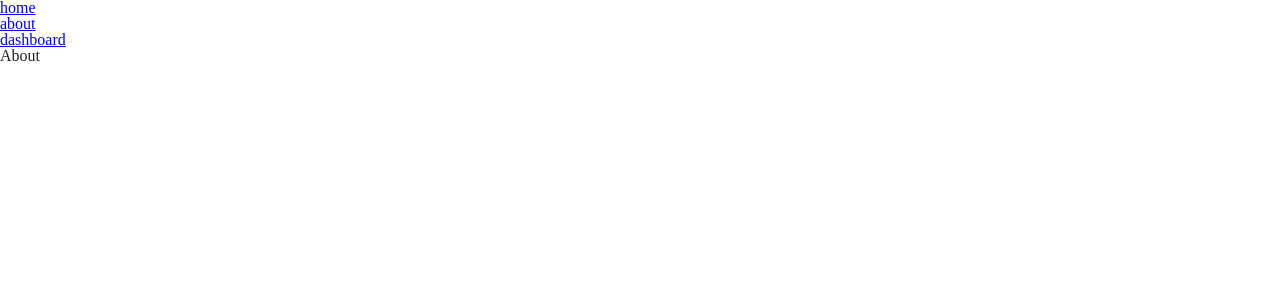
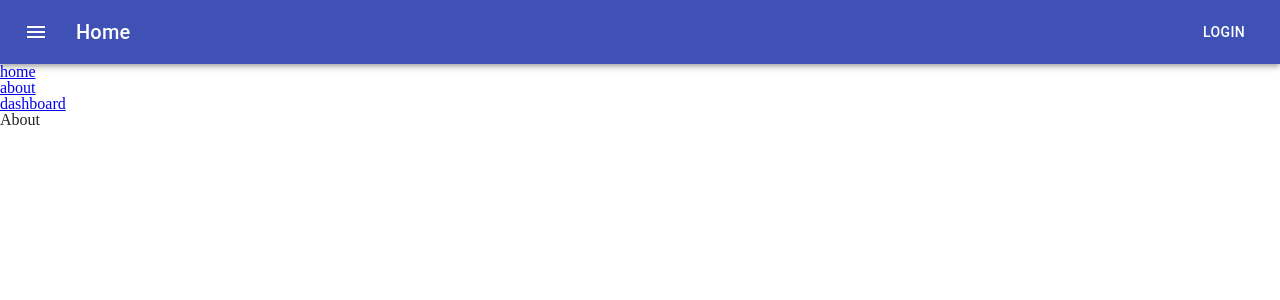
Before and after one commit to TBA-projects/new_react, a React (Create React App) app: page /about in a window 1280 px wide. Shown: the top 300 px of the page. Built offline with nearby package versions, Linux system fonts and the light colour scheme.

Commit message:
go go go

```diff
--- a/src/App.js
+++ b/src/App.js
@@ -7,7 +7,8 @@
   Link
 } from "react-router-dom";
 
-//Layouts
+//components
+import AppBar from './components/AppBar';
 
 //routes
 import routes from './routes';
@@ -17,7 +18,6 @@
   const getRoutes = (routes) => {
     return routes.map((prop, key) => {
       if (prop.layout === "/") {
-        console.log(prop.component)
         return (
           <Route
             exact
@@ -35,6 +35,7 @@
   return (
     <Router>
       <>
+        <AppBar routes={[routes]} props={{Route}}/>
         <ul>
           <li>
             <Link to='/'>home</Link>
--- a/src/components/AppBar/AppBar.js
+++ b/src/components/AppBar/AppBar.js
@@ -1,9 +1,53 @@
 import React from 'react';
+import { makeStyles } from '@material-ui/core/styles';
+import AppBar from '@material-ui/core/AppBar';
+import Toolbar from '@material-ui/core/Toolbar';
+import Typography from '@material-ui/core/Typography';
+import Button from '@material-ui/core/Button';
+import IconButton from '@material-ui/core/IconButton';
+import MenuIcon from '@material-ui/icons/Menu';
 
-const AppBar = () => {
+const useStyles = makeStyles(theme => ({
+    root: {
+        flexGrow: 1,
+    },
+    menuButton: {
+        marginRight: theme.spacing(2),
+    },
+    title: {
+        flexGrow: 1,
+    },
+}));
+
+const TopBar = (props) => {
+    const classes = useStyles();
+    const [data] = props.routes;
+    console.log(props);
+    const getName = () => {
+        return data.map((item, key) => {
+            if (item.path === '/') {
+                return item.name;
+            } else {
+                return null;
+            }
+        })
+    };
+
     return (
-        <div>AppBar</div>
+        <div className={classes.root}>
+        <AppBar position="static">
+          <Toolbar>
+            <IconButton edge="start" className={classes.menuButton} color="inherit" aria-label="menu">
+              <MenuIcon />
+            </IconButton>
+            <Typography variant="h6" className={classes.title}>
+              {getName()}
+            </Typography>
+            <Button color="inherit">Login</Button>
+          </Toolbar>
+        </AppBar>
+      </div>
     );
 };
 
-export default AppBar;
+export default TopBar;
--- a/src/views/about/about.js
+++ b/src/views/about/about.js
@@ -1,6 +1,7 @@
 import React from 'react'
 
-const About = () => {
+const About = (props) => {
+    console.log(props.location.pathname);
     return (
         <h2>About</h2>
     );
--- a/src/views/dashboard/dashboard.js
+++ b/src/views/dashboard/dashboard.js
@@ -1,6 +1,7 @@
 import React from 'react'
 
-const Dashboard = () => {
+const Dashboard = (props) => {
+    console.log(props.location.pathname);
     return (
         <h2>Dashboard</h2>
     );
--- a/src/views/home/home.js
+++ b/src/views/home/home.js
@@ -1,6 +1,7 @@
 import React from 'react'
 
-const Home = () => {
+const Home = (props) => {
+    console.log(props.location.pathname);
     return (
         <h2>Home</h2>
     );
```
